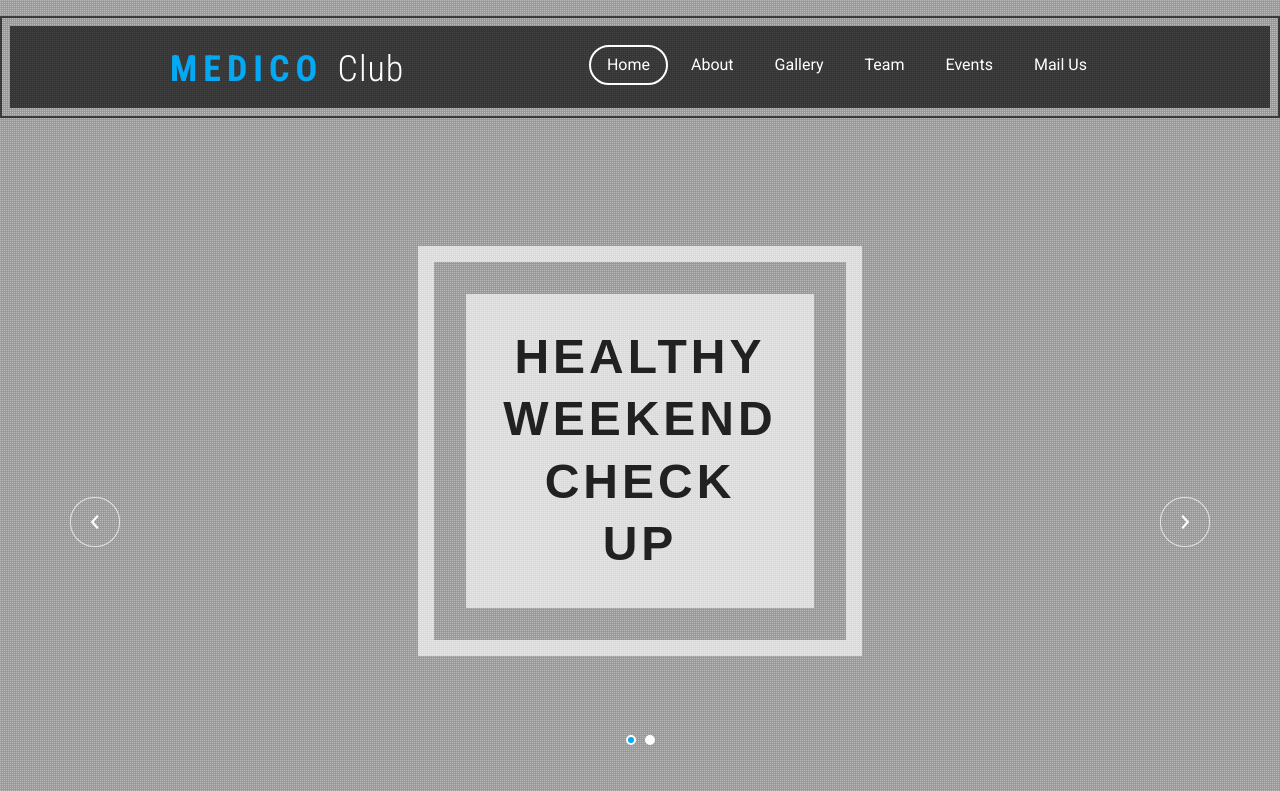
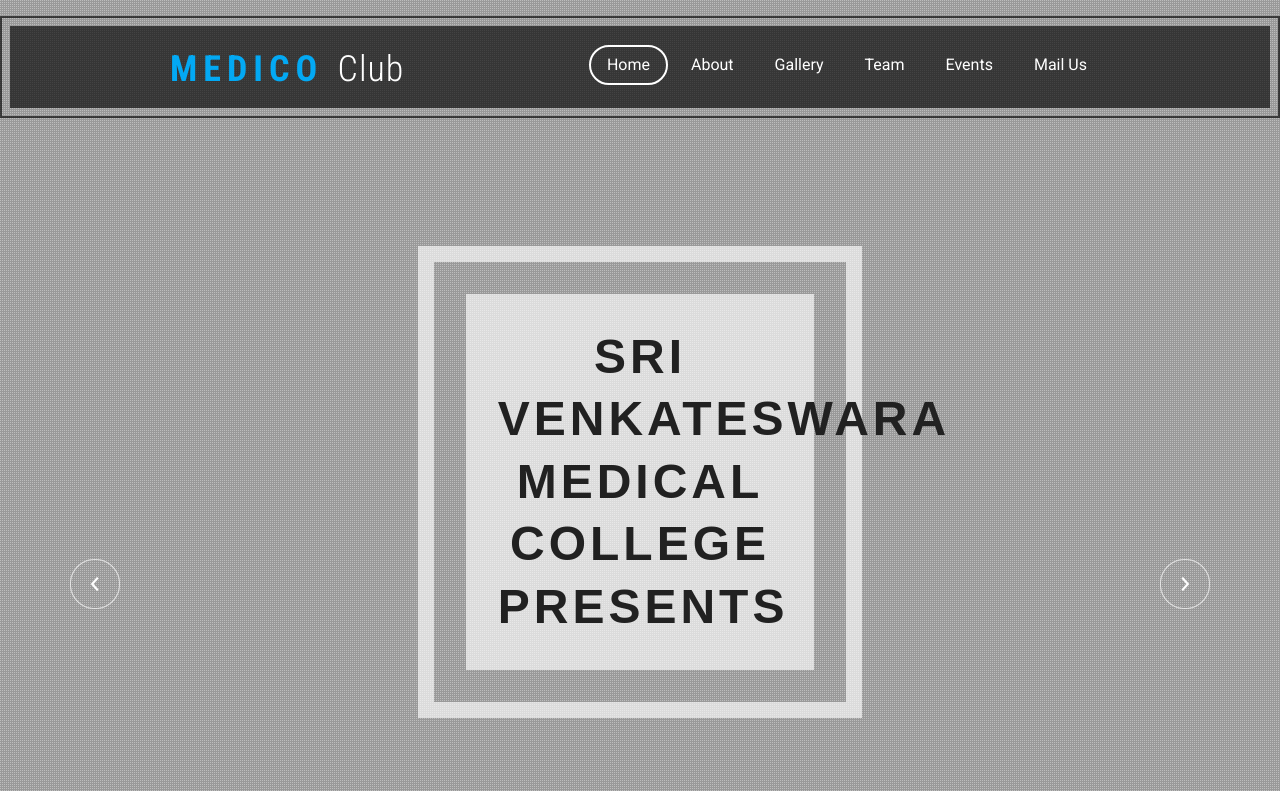
Before and after one commit to HarshaNalluru/HarshaNalluru.github.io, a plain HTML site: page web/index.html in a window 1280 px wide. Both pictures are taken after a click on the link "Previous". Shown: the top 791 px of the page. Drawn offline with Linux system fonts and the light colour scheme.

Commit message:
added text

```diff
--- a/web/index.html
+++ b/web/index.html
@@ -93,7 +93,7 @@ Smartphone Compatible web template, free webdesigns for Nokia, Samsung, LG, Sony
 										<li>
 											<div class="w3ls-text">
 												<div class="w3ls-text-info">
-													<h2>Healthy<span>Weekend</span><span>Check</span>Up</h2>
+													<h2>Sri<span>Venkateswara</span><span>Medical College</span>Presents</h2>
 												</div>
 											</div>
 										</li>
```
Also changed, not shown: web/images/18472717_656006584593496_1112985371_o.jpg (added).
